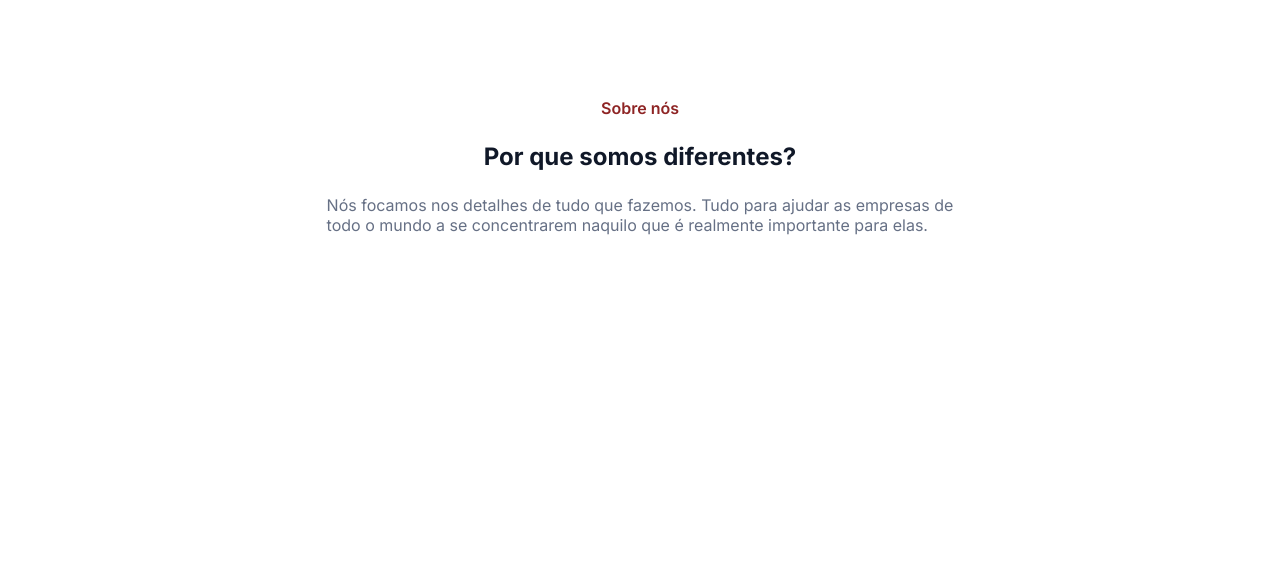
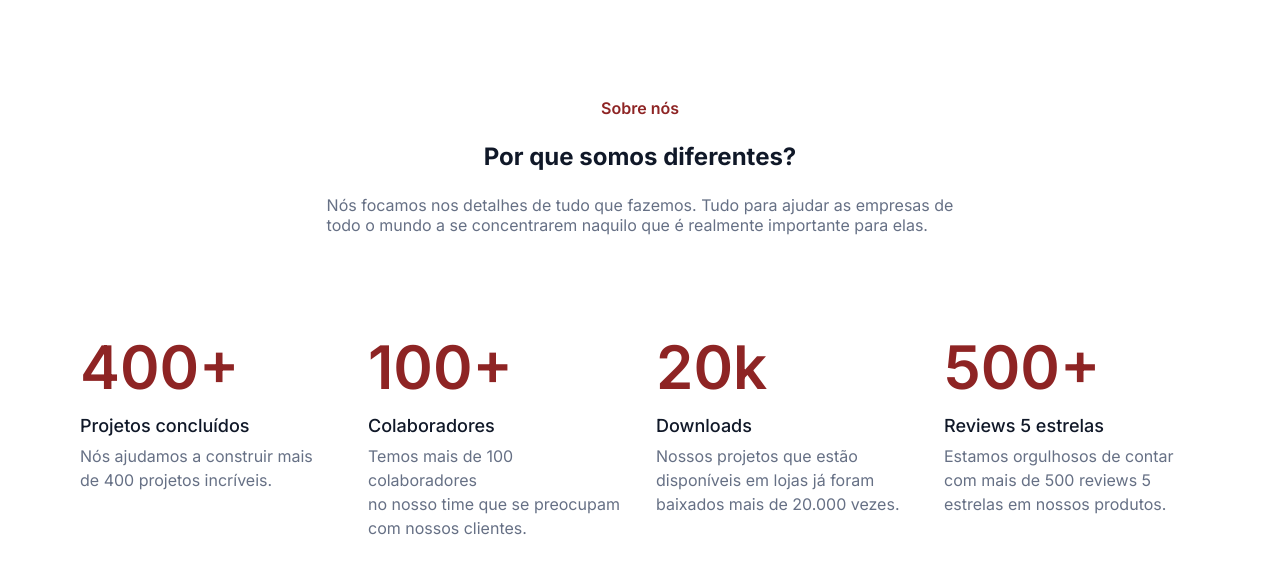
Before and after one commit to LeticiaBarbosa-dev/optimus-tech, a plain HTML site: page index.html in a window 1280 px wide. Shown: the part 74-648 px from the top of the page. Drawn offline with Linux system fonts and the light colour scheme.

Commit message:
Dia 3: Criando seção de métricas

```diff
--- a/index.html
+++ b/index.html
@@ -17,12 +17,12 @@
     <header class="header">
       <div class="container-header">
         <img src="assets/logo.svg" alt="" />
-        <ul class="navigation">
-          <li><a href="">Home</a></li>
-          <li><a href="">Produtos</a></li>
-          <li><a href="">Recursos</a></li>
-          <li><a href="">Sobre nós</a></li>
-        </ul>
+        <div class="navigation">
+          <a href="">Home</a>
+          <a href="">Produtos</a>
+          <a href="">Recursos</a>
+          <a href="">Sobre nós</a>
+        </div>
         <div></div>
         <div class="buttons-login">
           <button id="btn-entrar">Entrar</button>
@@ -35,9 +35,41 @@
       <h1>Por que somos diferentes?</h1>
       <p>
         Nós focamos nos detalhes de tudo que fazemos. Tudo para ajudar as
-        empresas de<br> todo o mundo a se concentrarem naquilo que é realmente
-        importante para elas.
+        empresas de<br />
+        todo o mundo a se concentrarem naquilo que é realmente importante para
+        elas.
       </p>
     </section>
+    <div class="metricas">
+      <div class="met_item">
+        <span class="title">400+</span>
+        <span class="subtitle">Projetos concluídos</span>
+        <p>Nós ajudamos a construir mais de 400 projetos incríveis.</p>
+      </div>
+      <div class="met_item">
+        <span class="title">100+</span>
+        <span class="subtitle">Colaboradores</span>
+        <p>
+          Temos mais de 100 colaboradores <br> no nosso time que se preocupam com
+          nossos clientes.
+        </p>
+      </div>
+      <div class="met_item">
+        <span class="title">20k</span>
+        <span class="subtitle">Downloads</span>
+        <p>
+          Nossos projetos que estão disponíveis em lojas já foram baixados mais
+          de 20.000 vezes.
+        </p>
+      </div>
+      <div class="met_item">
+        <span class="title">500+</span>
+        <span class="subtitle">Reviews 5 estrelas</span>
+        <p>
+          Estamos orgulhosos de contar com mais de 500 reviews 5 estrelas em
+          nossos produtos.
+        </p>
+      </div>
+    </div>
   </body>
 </html>
--- a/style.css
+++ b/style.css
@@ -6,7 +6,7 @@
 
 :root {
   --text-color: #667085;
-  --main-color: #8E2424;
+  --main-color: #8e2424;
 }
 a {
   text-decoration: none;
@@ -54,7 +54,7 @@ button {
 #btn-cadastrar {
   background-color: var(--main-color);
   border-color: var(--main-color);
-  color: #FFFFFF;
+  color: #ffffff;
   font-weight: 500;
 
   padding: 10px 18px;
@@ -83,3 +83,36 @@ button {
 .container p {
   color: var(--text-color);
 }
+
+.metricas {
+  display: flex;
+  justify-content: space-between;
+  padding: 0 80px 0 80px;
+  gap: 32px;
+}
+
+.met_item {
+  width: 280px;
+  display: flex;
+  flex-direction: column;
+}
+
+.met_item .title {
+  color: var(--main-color);
+  font-size: 60px;
+  font-weight: 600;
+  margin-bottom: 12px;
+}
+
+.met_item .subtitle {
+  color: #101828;
+  font-size: 18px;
+  font-weight: 500;
+  margin-bottom: 8px;
+}
+
+.met_item p {
+  color: var(--text-color);
+  font-size: 16px;
+  line-height: 24px;
+}
```
